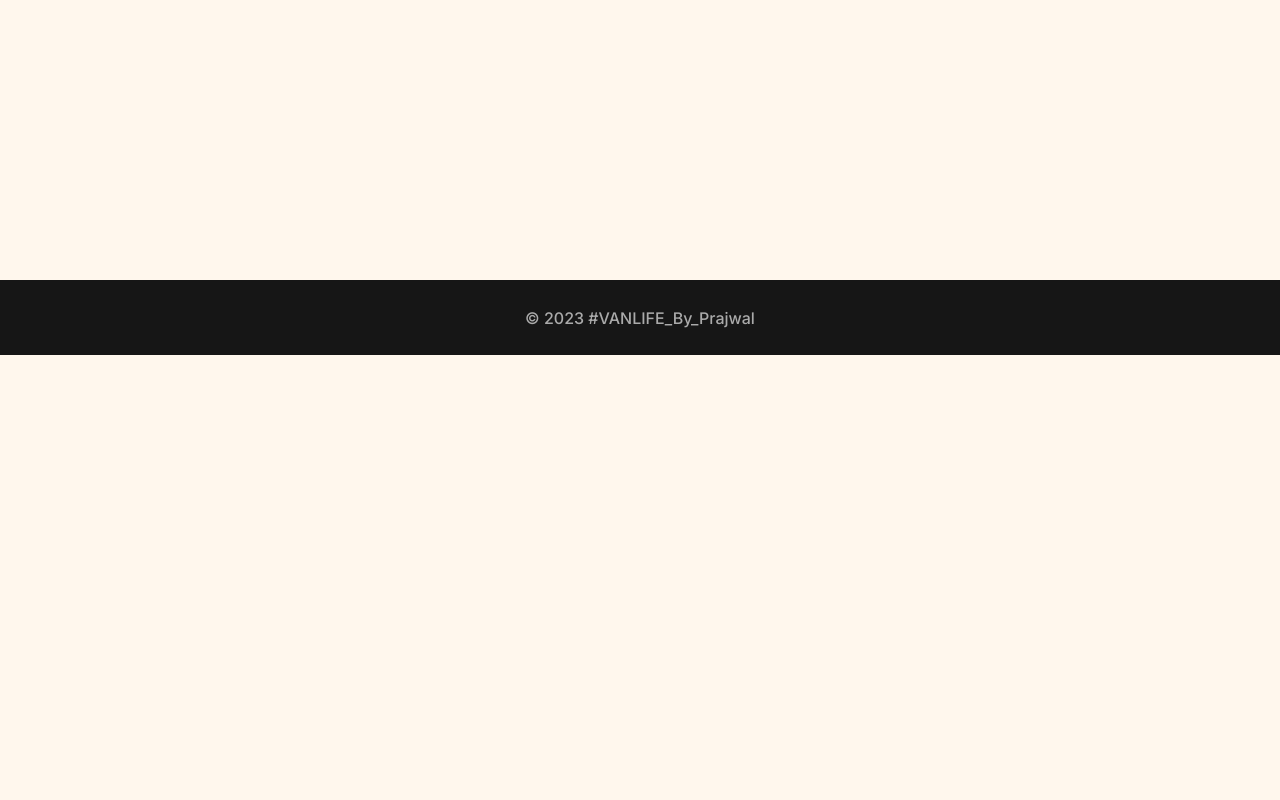
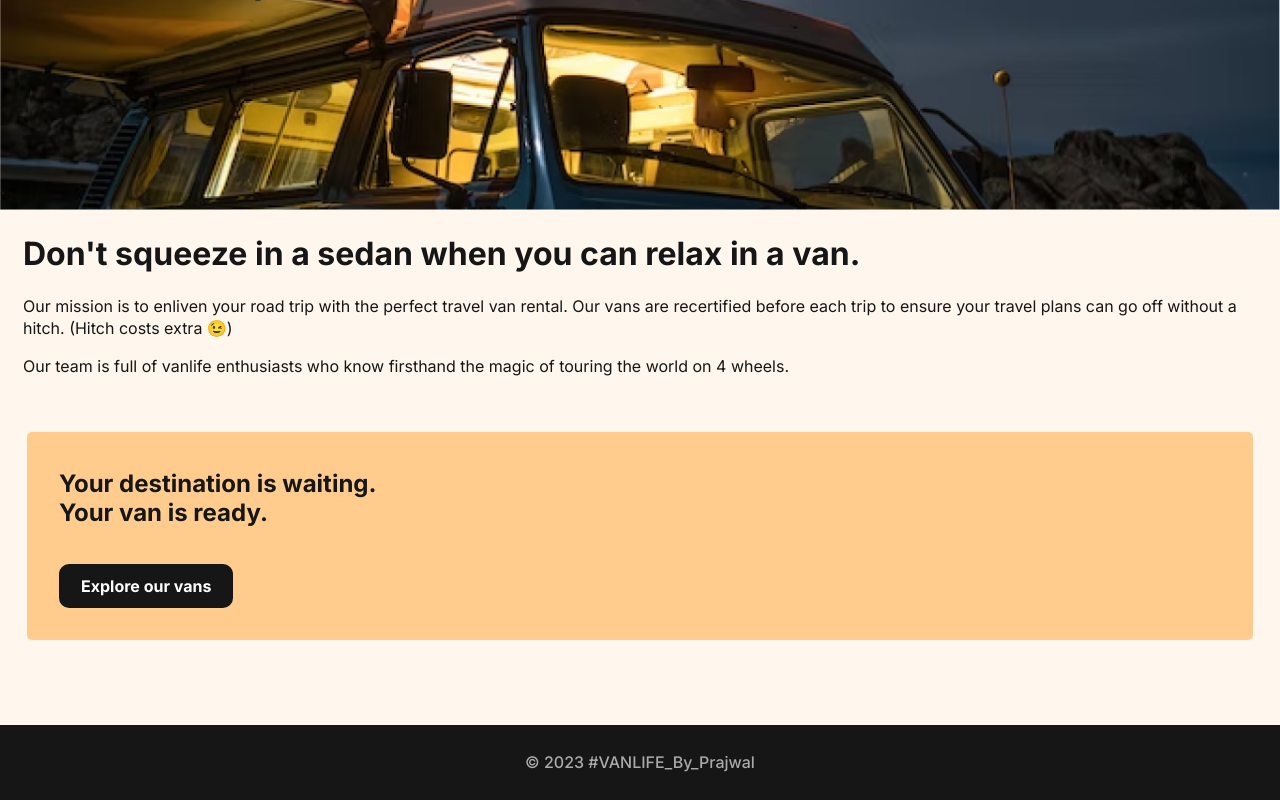
Before and after one commit to prajwl-dh/van-rental-app, a React (Vite) app: page /about in a window 1280 px wide. Shown: the part 445-1245 px from the top of the page. Before the commit the page ends 800 px from the top, so only its background shows below. Built offline with nearby package versions, Linux system fonts and the light colour scheme; what miragejs would draw is missing.

Commit message:
Finished the about page

```diff
--- a/index.css
+++ b/index.css
@@ -113,6 +113,60 @@ footer {
 /*** End Home***/
 
 /*** Begin About***/
+.about-hero-image {
+    max-width: 100%;
+}
+
+.about-page-content {
+    padding-inline: 23px;
+    color: #161616;
+    margin-bottom: 55px;
+}
+
+.about-page-content h1 {
+    line-height: 38px;
+}
+
+.about-page-content p {
+    line-height: 22px;
+}
+
+.about-page-cta {
+    background-color: #FFCC8D;
+    color: #161616;
+    padding-inline: 32px;
+    padding-bottom: 32px;
+    margin-inline: 27px;
+    border-radius: 5px;
+}
+
+.about-page-cta h2 {
+    margin: 0;
+    padding-block: 37px;
+}
+
+.about-page-cta .link-button {
+    background-color: #161616;
+    color: white;
+    border-radius: 10px;
+}
+
+.link-button {
+    display: inline-block;
+    text-align: center;
+    text-decoration: none;
+    border: none;
+    padding: .75rem 1.375rem;
+    color: initial;
+    font-weight: 700;
+    border-radius: 5px;
+    cursor: pointer;
+    transition: transform .1s ease-in-out;
+}
+
+.link-button:hover {
+    transform: translate(1px, 1px);
+}
 /*** End About***/
 
 /*** Begin Vans***/
--- a/src/pages/About.jsx
+++ b/src/pages/About.jsx
@@ -1,10 +1,20 @@
 import React from "react"
-import { Outlet } from "react-router-dom"
+import { Outlet, Link } from "react-router-dom"
+import aboutHero from "../assets/images/about-hero.png"
 
 export default function About(){
     return(
-        <div>
-            This is the About Section
+        <div className="about-page-container">
+            <img className="about-hero-image" src={aboutHero}></img>
+            <div className="about-page-content">
+                <h1>Don&apos;t squeeze in a sedan when you can relax in a van.</h1>
+                <p>Our mission is to enliven your road trip with the perfect travel van rental. Our vans are recertified before each trip to ensure your travel plans can go off without a hitch. (Hitch costs extra 😉)</p>
+                <p>Our team is full of vanlife enthusiasts who know firsthand the magic of touring the world on 4 wheels.</p>
+            </div>
+            <div className="about-page-cta">
+                <h2>Your destination is waiting.<br />Your van is ready.</h2>
+                <Link className="link-button" to="../vans">Explore our vans</Link>
+            </div>
         </div>
     )
 }
```
